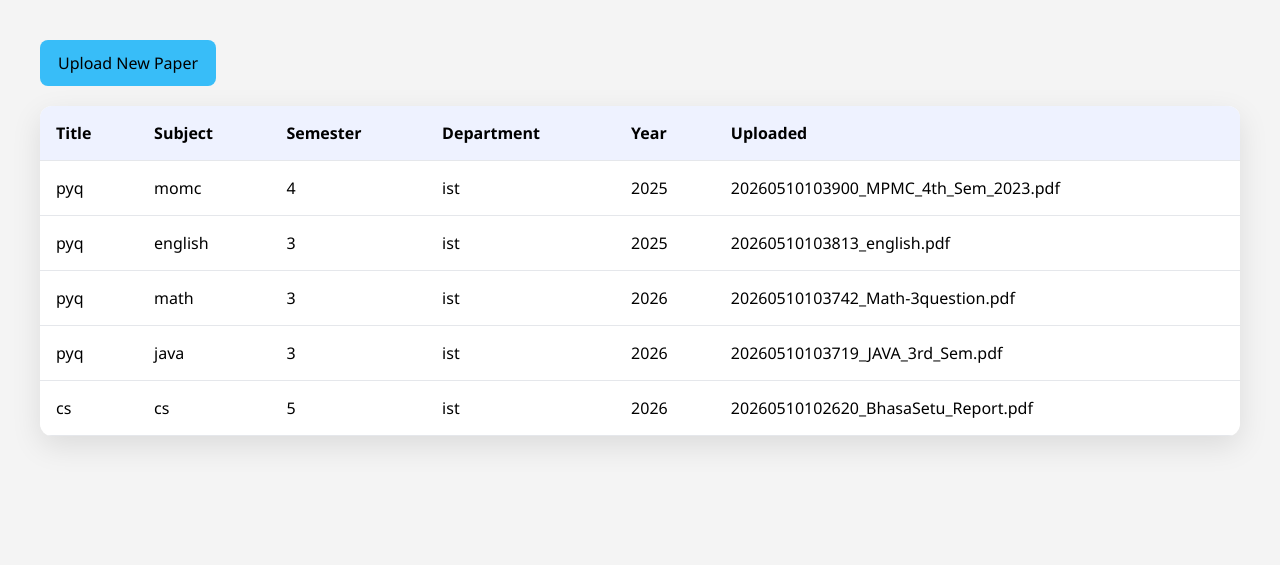
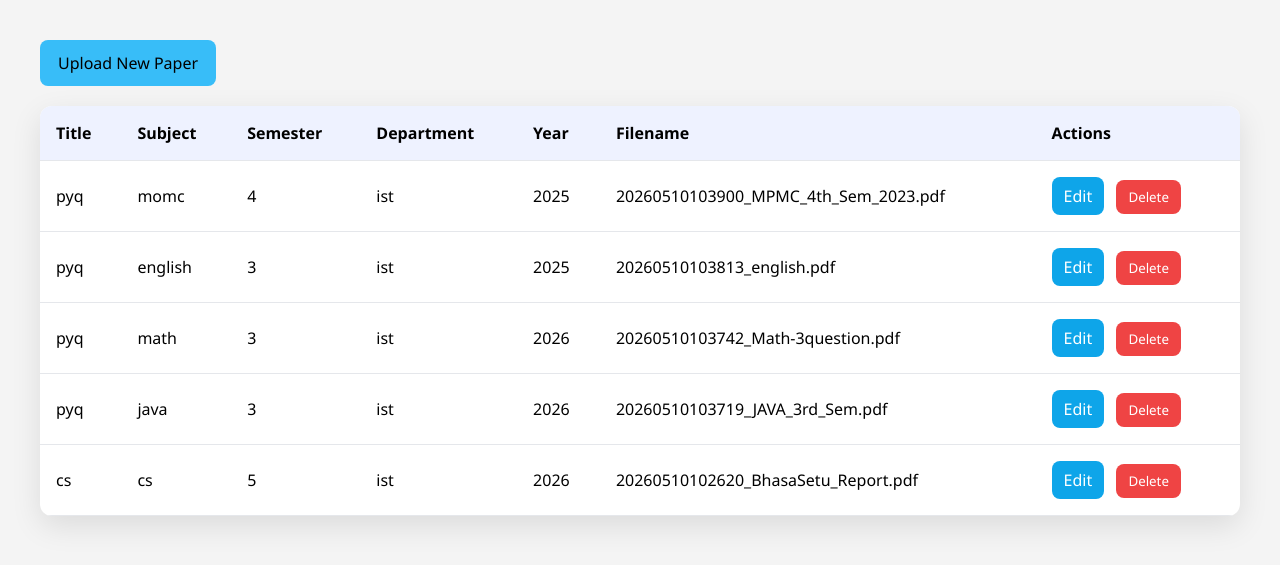
Before and after one commit to bikramkumarsahoo12345-collab/prephive, a Flask app: page /admin/dashboard in a window 1280 px wide. Shown: the part 82-647 px from the top of the page. Run offline with Flask 3, Linux system fonts and the light colour scheme; a user stored in the database is signed in; data comes from the database, SQL or seed files in the repository.

Commit message:
Update admin_dashboard.html

```diff
--- a/templates/admin_dashboard.html
+++ b/templates/admin_dashboard.html
@@ -65,6 +65,35 @@ th, td {
 th {
     background: #eef2ff;
 }
+.inline-form {
+    display: inline-block;
+    margin: 0;
+}
+.action-button {
+    display: inline-block;
+    margin-right: 8px;
+    padding: 8px 12px;
+    border-radius: 8px;
+    text-decoration: none;
+    color: white;
+    border: none;
+    cursor: pointer;
+}
+.action-button.edit {
+    background: #0ea5e9;
+}
+.action-button.delete {
+    background: #ef4444;
+}
+.notice {
+    margin-bottom: 20px;
+    padding: 16px;
+    border-radius: 12px;
+}
+.success-message {
+    background: #d1fae5;
+    color: #065f46;
+}
 </style>
 </head>
 <body>
@@ -76,6 +105,9 @@ th {
     <div class="actions">
         <a href="/admin/upload">Upload New Paper</a>
     </div>
+    {% if message %}
+    <div class="notice success-message">{{ message }}</div>
+    {% endif %}
     <div class="table-wrap">
         <table>
             <thead>
@@ -85,7 +117,8 @@ th {
                     <th>Semester</th>
                     <th>Department</th>
                     <th>Year</th>
-                    <th>Uploaded</th>
+                    <th>Filename</th>
+                    <th>Actions</th>
                 </tr>
             </thead>
             <tbody>
@@ -97,10 +130,16 @@ th {
                     <td>{{ paper.department }}</td>
                     <td>{{ paper.year }}</td>
                     <td>{{ paper.filename }}</td>
+                    <td>
+                        <a class="action-button edit" href="{{ url_for('admin_edit', paper_id=paper.id) }}">Edit</a>
+                        <form method="post" action="{{ url_for('admin_delete', paper_id=paper.id) }}" class="inline-form" onsubmit="return confirm('Delete this paper?');">
+                            <button type="submit" class="action-button delete">Delete</button>
+                        </form>
+                    </td>
                 </tr>
                 {% else %}
                 <tr>
-                    <td colspan="6">No papers uploaded yet.</td>
+                    <td colspan="7">No papers uploaded yet.</td>
                 </tr>
                 {% endfor %}
             </tbody>
```
